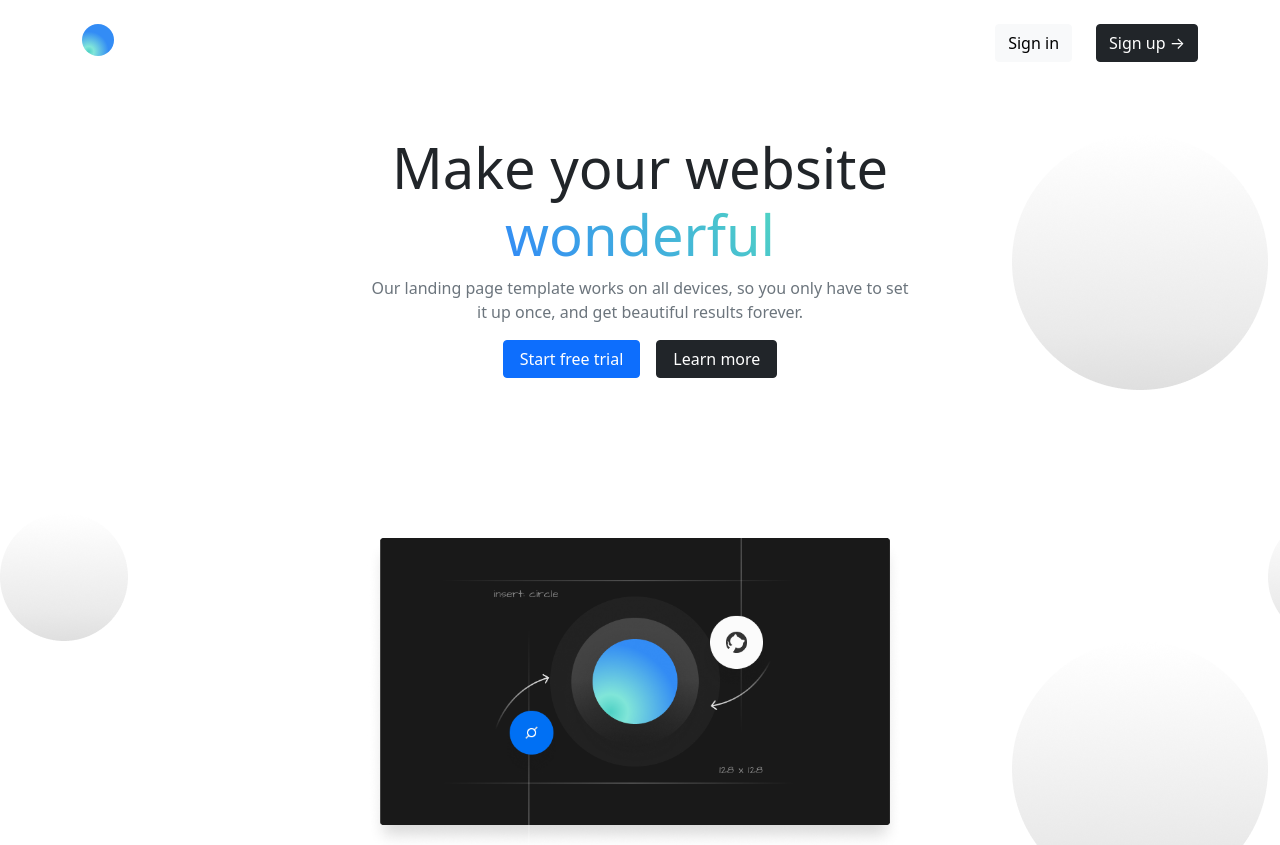
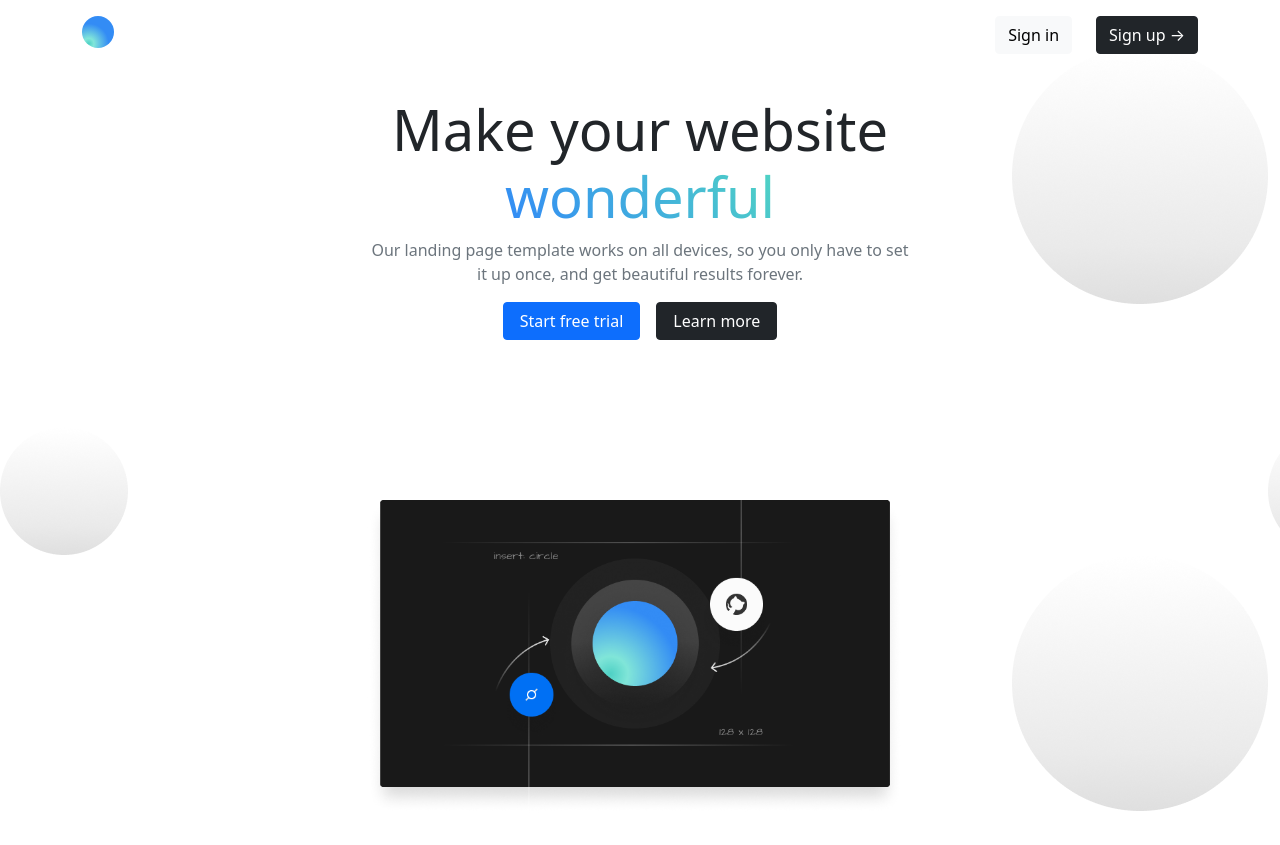
Before and after one commit to Samuelcodingg/challenge-induccion, a React (Create React App) app: page / in a window 1280 px wide. Shown: the top 845 px of the page. Built offline with nearby package versions, Linux system fonts and the light colour scheme.

Commit message:
navbar adapted to scroll

```diff
--- a/src/components/homepage/LandingFirst.js
+++ b/src/components/homepage/LandingFirst.js
@@ -2,8 +2,9 @@ import React from 'react';
 import ilustration from './img/Illustration.png';
 
 export const LandingFirst = () => {
-  return (
-    <div className='mt-5 bg-shapes'>
+
+    return (
+        <div className='mt-5 bg-shapes pt-5'>
             <div className="container">
                 <div className="row">
                     <div className='col-md-6 mx-auto'>
@@ -31,5 +32,5 @@ export const LandingFirst = () => {
                 </div>
             </div>
         </div>
-  )
+    )
 }
--- a/src/components/ui/Navbar.js
+++ b/src/components/ui/Navbar.js
@@ -1,20 +1,51 @@
-import React from 'react';
+import React, { useEffect } from 'react';
 import { Link } from 'react-router-dom';
 
 export const Navbar = () => {
+
+
+  const handleScroll = () => {
+    const navbar = document.getElementById('navbar');
+    const divNavbar = document.getElementById('div-navbar');
+    const btnSignup = document.getElementById('signup');
+    const navbarHeight = navbar.offsetHeight;
+    const scrollTop = window.pageYOffset;
+    if (scrollTop > navbarHeight) {
+        divNavbar.classList.add('bg-dark');
+        btnSignup.classList.remove('btn-dark');
+        btnSignup.classList.add('btn-primary');
+
+    } else {
+        divNavbar.classList.remove('bg-dark');
+        btnSignup.classList.remove('btn-primary');
+        btnSignup.classList.add('btn-dark');
+    }
+  }
+
+  useEffect(() => {
+    window.addEventListener('scroll', handleScroll);
+    return () => {
+      window.removeEventListener('scroll', handleScroll);
+    }
+  }, []);
+
   return (
-    <nav className="container py-4 d-flex justify-content-between">
+
+    <div id='div-navbar' className='bg-dark fixed-top'>
+      <nav className="container py-3 d-flex justify-content-between" id="navbar">
         <Link
-            to="/"
+          to="/"
         >
-            <div className='logo '>
+          <div className='logo '>
 
-            </div>
+          </div>
         </Link>
         <div>
-            <button className="btn btn-light me-4">Sign in</button>
-            <button className="btn btn-dark">Sign up &#8594;</button>
+          <button className="btn btn-light me-4">Sign in</button>
+          <button className="btn btn-dark" id='signup'>Sign up &#8594;</button>
         </div>
-    </nav>
+      </nav>
+    </div>
+
   )
 }
--- a/src/index.css
+++ b/src/index.css
@@ -3,6 +3,7 @@
 * {
   margin: 0px;
   padding: 0px;
+  transition: all 0.3s ease-in-out;
 }
 
 .logo {
@@ -76,3 +77,7 @@
     width: 100%;
   }
 }
+
+#navbar {
+
+}
```
